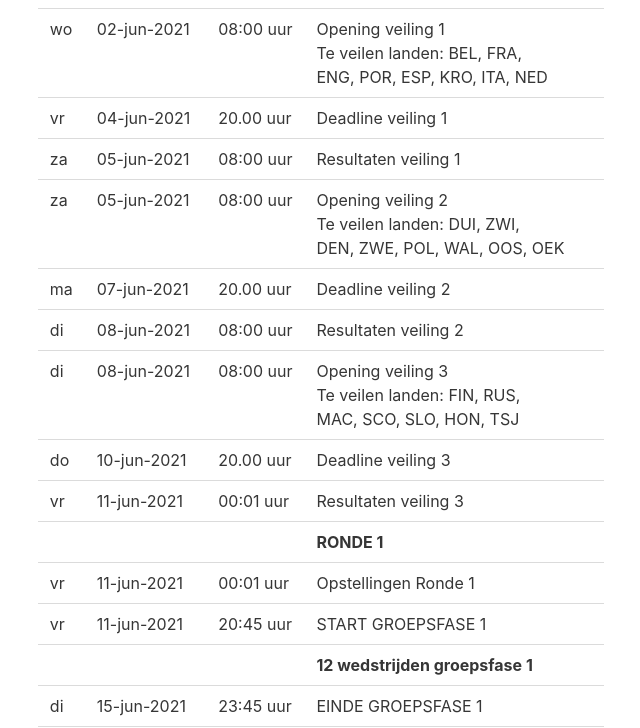
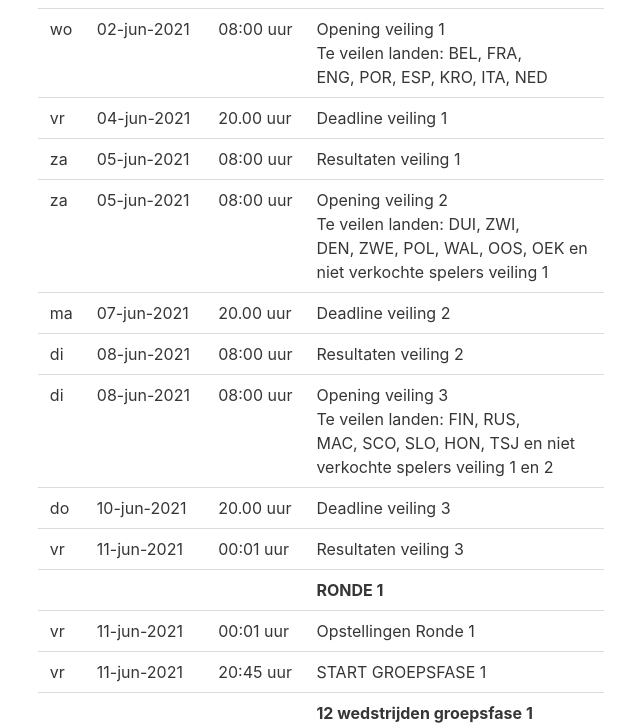
Before and after one commit to LuukBalessence/LenteCup2, a Django app: page /euro2020/programma in a window 1280 px wide. Shown: the part 372-1100 px from the top of the page, without its empty margins (319-959 px from the left). Run offline with Django 3.2, Linux system fonts and the light colour scheme; a user stored in the database is signed in; parts of the project's set-up code (start-up, migrations or seed data) failed here and were passed over; some libraries are stand-ins or nearby versions.

Commit message:
json match aangepast

```diff
--- a/euro2020/templates/euro2020/assignedbidsperteam.html
+++ b/euro2020/templates/euro2020/assignedbidsperteam.html
@@ -18,6 +18,7 @@
                     <th style="background-color: #00d1b2;color: white"></th>
                     <th style="background-color: #00d1b2;color: white"></th>
                     <th style="background-color: #00d1b2;color: white">{{ team.betcoins }}</th>
+                    <th style="background-color: #00d1b2;color: white">Gekocht in fase</th>
                 </tr>
                     {% for bid in bids %}
                         {% if bid.team_id == team.id %}
@@ -26,6 +27,7 @@
                             <td>{{ bid.player.country.nlname }}</td>
                             <td>{{ bid.player.position }}</td>
                             <td>{{ bid.playerbid }}</td>
+                            <td>{{ bid.gamephase }}</td>
                         </tr>
                         {% endif %}
                     {% endfor %}
--- a/euro2020/templates/euro2020/listallbids.html
+++ b/euro2020/templates/euro2020/listallbids.html
@@ -1,6 +1,6 @@
 {% extends "base.html" %}
 {% load static %}
-{% block title %}BIEDINGEN DEZE FASE {% endblock %}
+{% block title %}BIEDINGEN{% endblock %}
 {% block content %}
     {% if user.is_authenticated %}
         <table class="table" ALIGN="center">
--- a/euro2020/templates/euro2020/programma.html
+++ b/euro2020/templates/euro2020/programma.html
@@ -150,7 +150,8 @@
                 <td>
                     Opening veiling 2<br/>
                     Te veilen landen: DUI, ZWI,<br/>
-                    DEN, ZWE, POL, WAL, OOS, OEK
+                    DEN, ZWE, POL, WAL, OOS, OEK en<br/>
+                    niet verkochte spelers veiling 1
                 </td>
             </tr>
 
@@ -203,7 +204,8 @@
                 <td>
                     Opening veiling 3<br/>
                     Te veilen landen: FIN, RUS,<br/>
-                    MAC, SCO, SLO, HON, TSJ
+                    MAC, SCO, SLO, HON, TSJ en niet<br/>
+                    verkochte spelers veiling 1 en 2
                 </td>
             </tr>
 
```
Also changed, not shown: euro2020/templates/euro2020/myteam.html (+15 -1 lines).
